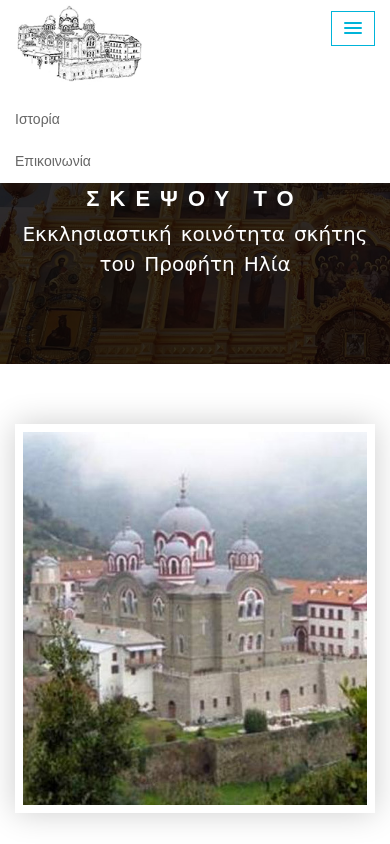
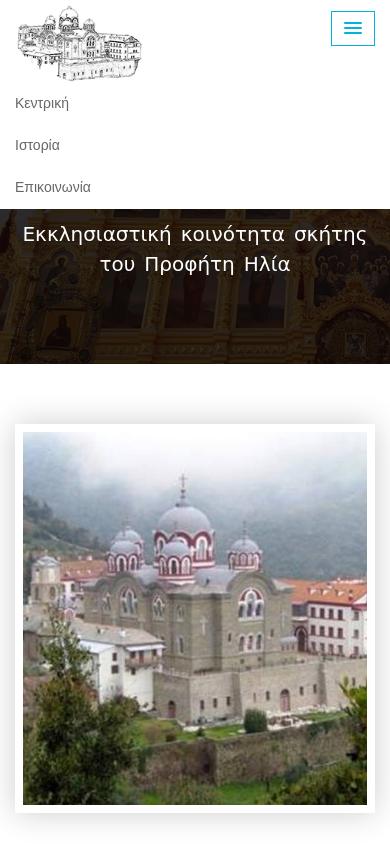
Before and after one commit to thinkit-gr/thinkit-gr.github.io, a plain HTML site: page index.html in a window 390 px wide. Both pictures are taken after a click on the element 353 px from the left and 28 px from the top of the page. Shown: the top 844 px of the page. Drawn offline with Linux system fonts and the light colour scheme; files whose address does not match are found by name.

Commit message:
Fixed mobile menu

```diff
--- a/assets/css/main.css
+++ b/assets/css/main.css
@@ -528,7 +528,7 @@ a.back-to-top:focus {
     display: none;
 }
 
-@media screen and (max-width: 768px) {
+@media screen and (max-width: 991px) {
     .navbar-header {
         width: 100%;
     }
@@ -545,6 +545,7 @@ a.back-to-top:focus {
     }
     .slicknav_menu {
         display: block;
+        min-height: 85px;
     }
     .slicknav_nav .active a {
         background: #e91e63;
@@ -556,6 +557,10 @@ a.back-to-top:focus {
         color: #00b4d9;
         outline: none;
         background: #f8f9fa;
+    }
+
+    .slicknav_menu ul{
+        padding-top: 24px;
     }
 }
 
```
